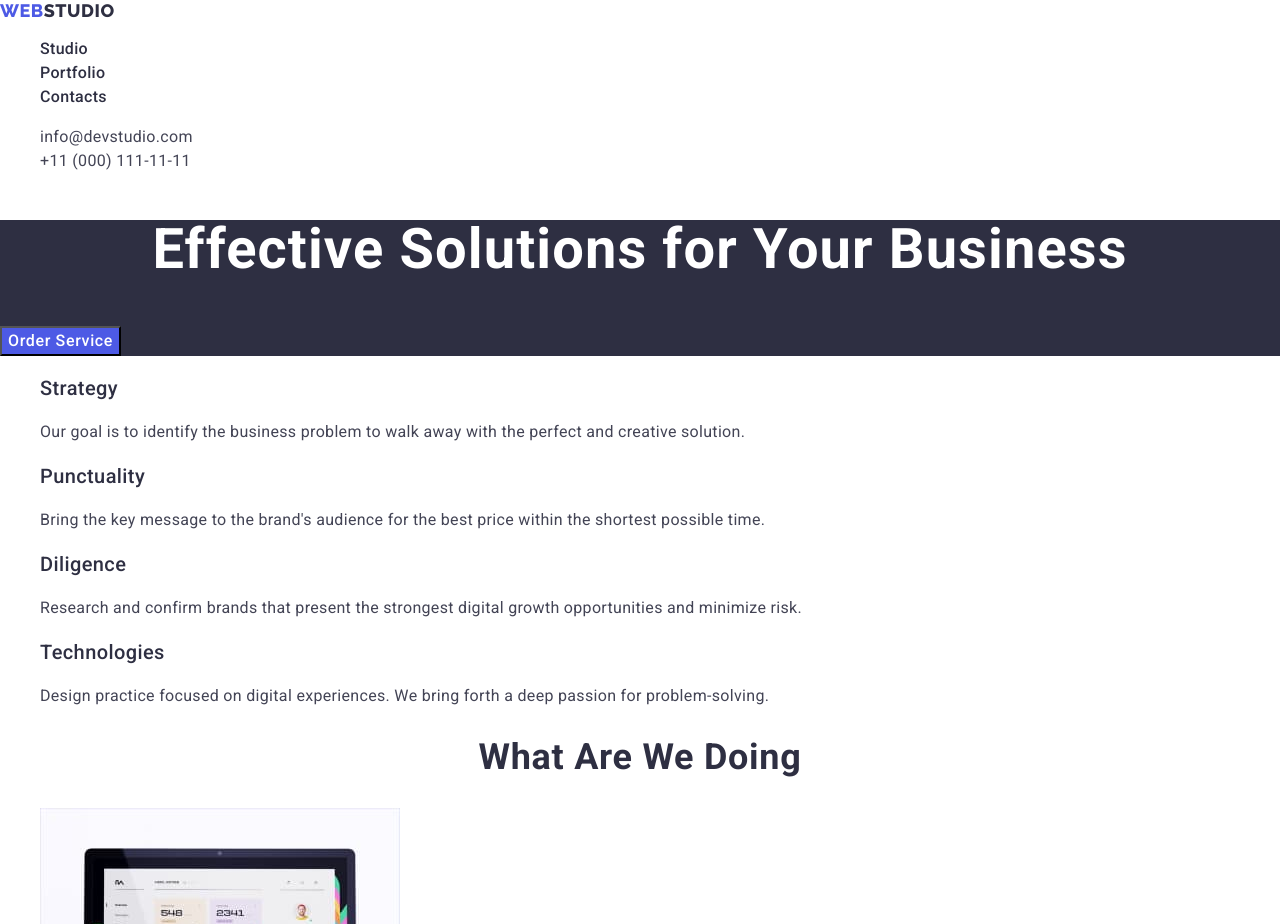
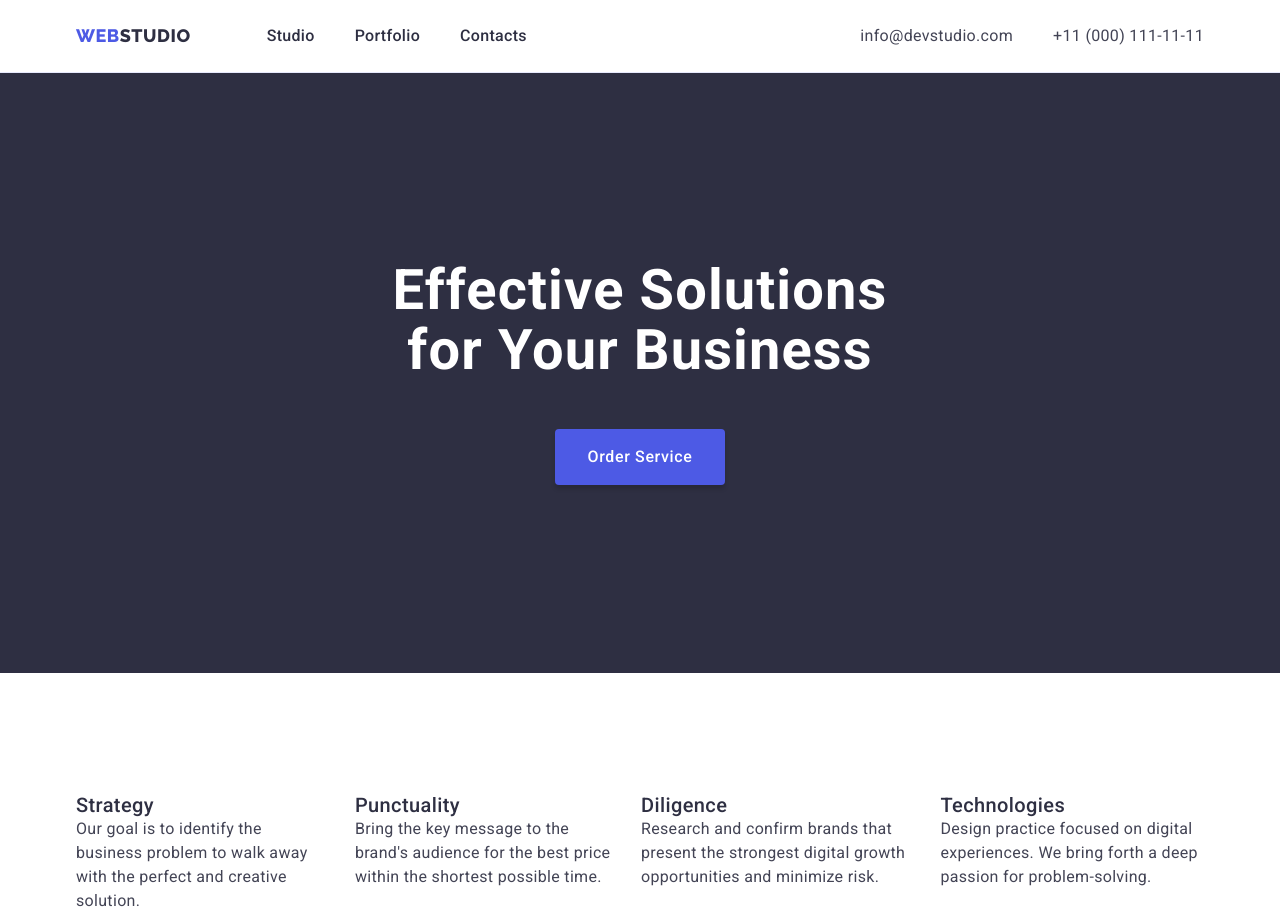
Before and after one commit to Wed88/goit-markup-hw-03, a plain HTML site: page index.html in a window 1280 px wide. Shown: the top 924 px of the page. Drawn offline with nearby package versions, Linux system fonts and the light colour scheme.

Commit message:
додає геометрию розташування для елементив в секціях header, hero,about us

```diff
--- a/css/style.css
+++ b/css/style.css
@@ -19,6 +19,28 @@ body {
     background: var(--whiteBackground-color);
 }
 
+h1,
+h2,
+h3,
+h4,
+h5,
+h6,
+p {
+  margin-top: 0;
+  margin-bottom: 0;
+}
+
+ul,
+ol {
+  padding-left: 0;
+  margin-top: 0;
+  margin-bottom: 0;
+}
+
+img {
+    display: block;
+  }
+
 .link {
     text-decoration: none;
 }
@@ -27,7 +49,46 @@ body {
     list-style: none;
 }
 
+.container {
+    width: 1158px;
+    padding-left: 15px;
+    padding-right: 15px;
+    margin-left: auto;
+    margin-right: auto;
+}
+
+.visually-hidden {
+    position: absolute;
+    width: 1px;
+    height: 1px;
+    margin: -1px;
+    border: 0;
+    padding: 0;
+    white-space: nowrap;
+    clip-path: inset(100%);
+    clip: rect(0 0 0 0);
+    overflow: hidden;
+}
+
 /* Header */
+
+.header {
+    padding-top: 24px;
+    padding-bottom: 24px;
+    border-bottom: 1px solid var(--accent-color)
+}
+
+.header-container{
+    display: flex;
+    align-items: center;
+    justify-content: space-between;
+    box-sizing: border-box;
+}
+
+.nav {
+    display: flex;
+    align-items: center;
+}
 
 .logo, .logo-web, .logo-studio {
     font-family: var(--second-font);
@@ -41,6 +102,13 @@ body {
 
 .logo-studio-header {
     color: var(--dark-color);
+}
+
+.nav-list {
+    display: flex;
+    align-items: center;
+    gap: 40px;
+    margin-left: 76px;
 }
 
 .nav-link {
@@ -59,6 +127,12 @@ body {
     font-style: normal;
 }
 
+.address-list {
+    display: flex;
+    align-items: center;
+    gap: 40px;
+}
+
 .address-link {
     font-weight: 400;
     font-size: 16px;
@@ -71,15 +145,24 @@ body {
 
 .hero {
     background: var(--dark-color);
+    padding-top: 188px;
+    padding-bottom: 188px;
+}
+
+.hero-container {
+    display: flex;
+    flex-direction: column;
+    align-items: center;
 }
 
 .main-title {
-    font-weight: 700;
+    width: 496px;
     font-size: 56px;
     line-height: 1.07;
     letter-spacing: 0.02em;
     text-align: center;
     color: var(--whiteBackground-color);
+    margin-bottom: 48px;
 }
 
 .hero-button {
@@ -90,7 +173,11 @@ body {
     letter-spacing: 0.04em;
     color: var(--whiteBackground-color);
     background: var(--primaryBrand-color);
+    padding: 16px 32px;
     cursor: pointer;
+    border: none;
+    border-radius: 4px;
+    box-shadow: 0px 4px 4px 0px rgba(0, 0, 0, 0.15);
 }
 
 .hero-button:hover, .hero-button:focus {
@@ -98,6 +185,16 @@ body {
 }
 
 /* About us */
+
+.features {
+    padding-top: 120px;
+    padding-bottom: 60px;
+}
+
+.features-list {
+    display: flex;
+    gap: 24px;
+}
 
 .features-title {
     font-weight: 500;
@@ -108,10 +205,10 @@ body {
 }
 
 .features-text {
-    font-weight: 400;
     font-size: 16px;
     line-height: 1.5;
     letter-spacing: 0.02em;
+    margin-bottom: 8px;
 }
 
 /* What are we doing */
--- a/index.html
+++ b/index.html
@@ -19,6 +19,7 @@
   </head>
   <body>
     <header class="header">
+      <div class="container header-container">
         <nav class="nav">
           <a class="logo link" href="./index.html"
             >Web<span class="logo-studio-header">Studio</span></a
@@ -49,22 +50,26 @@
             </li>
           </ul>
         </address>
+      </div>
     </header>
     <main class="main">
       <!-- Hero -->
       <section class="hero">
+        <div class="container hero-container">
           <h1 class="main-title">Effective Solutions for Your Business</h1>
           <button class="hero-button" type="button">Order Service</button>
+        </div>
       </section>
       <!-- About us -->
       <section class="features">
-        <h2 hidden class="second-title">About us</h2>
+        <div class="container">
+          <h2 class="second-title visually-hidden">About us</h2>
           <ul class="features-list list">
             <li class="features-item">
               <h3 class="features-title">Strategy</h3>
               <p class="features-text">
-              Our goal is to identify the business problem to walk away with the
-              perfect and creative solution.
+                Our goal is to identify the business problem to walk away with
+                the perfect and creative solution.
               </p>
             </li>
             <li class="features-item">
@@ -89,6 +94,7 @@
               </p>
             </li>
           </ul>
+        </div>
       </section>
       <!-- What are we doing -->
       <section class="work-section">
```
Lines whose indentation alone changed are shown as unchanged.
